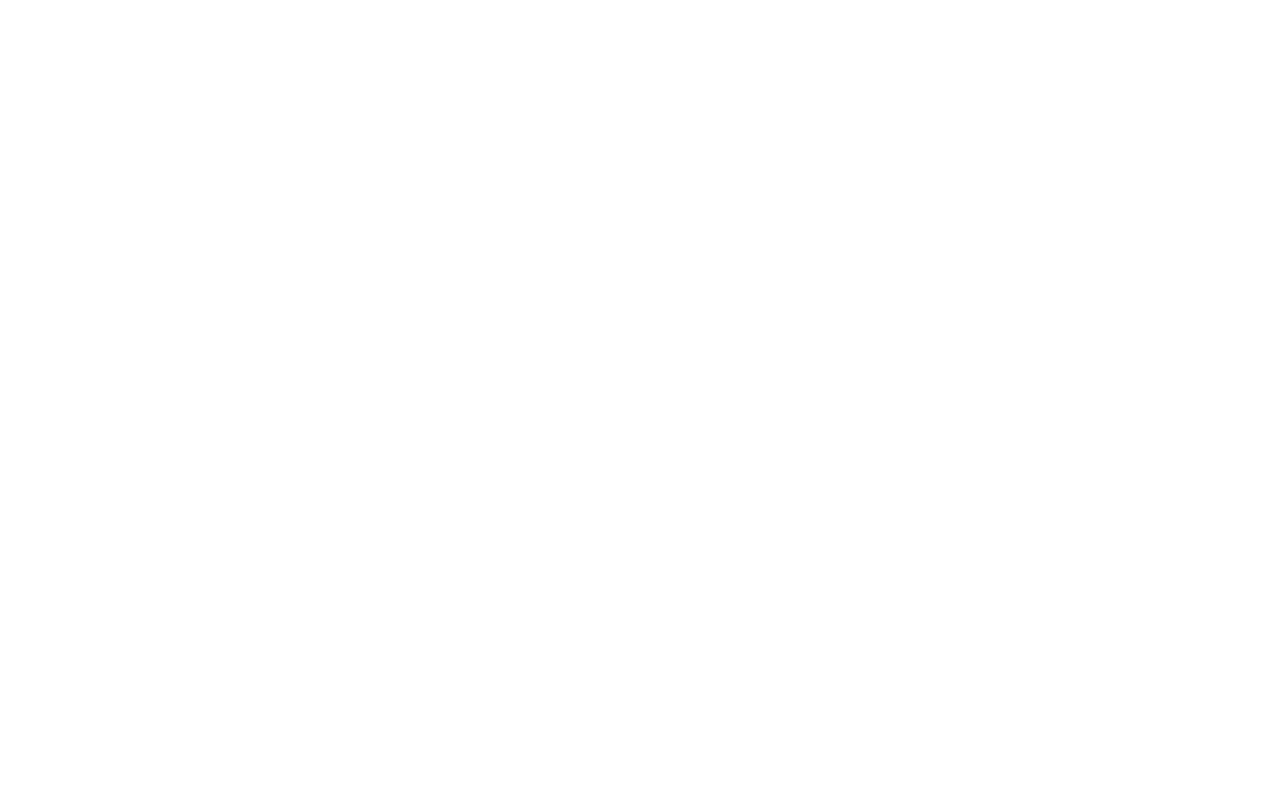
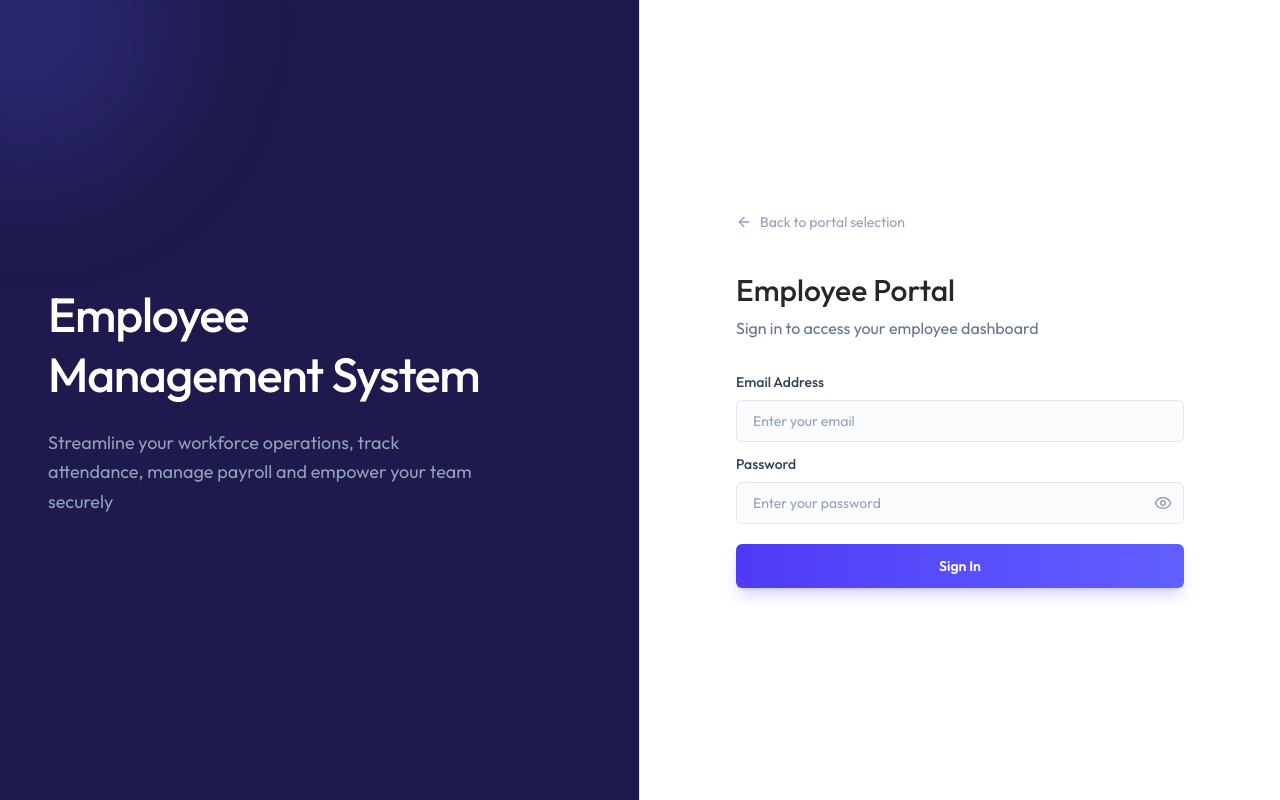
Before and after one commit to ZubairAbid101/EMS, a React (Vite) app in the folder client/: page /login/employee in a window 1280 px wide. Before the commit this address had no page. Built offline with nearby package versions, Linux system fonts and the light colour scheme.

Commit message:
create login landing and form for admin and employee

```diff
--- a/client/src/App.jsx
+++ b/client/src/App.jsx
@@ -9,6 +9,7 @@
 import Payslips from "./pages/Payslips";
 import Settings from "./pages/Settings";
 import PrintPayslip from "./pages/PrintPayslip";
+import LoginForm from "./components/LoginForm";
 
 const App = () => {
   return (
@@ -16,6 +17,27 @@
       <Toaster />
       <Routes>
         <Route path="/login" element={<LoginLanding />} />
+        <Route
+          path="/login/admin"
+          element={
+            <LoginForm
+              role="admin"
+              title="Admin Portal"
+              subtitle="Sign in to manage the organization"
+            />
+          }
+        />
+
+        <Route
+          path="/login/employee"
+          element={
+            <LoginForm
+              role="employee"
+              title="Employee Portal"
+              subtitle="Sign in to access your employee dashboard"
+            />
+          }
+        />
 
         <Route element={<Layout />}>
           <Route path="/dashboard" element={<Dashboard />} />
--- /dev/null
+++ b/client/src/components/LoginForm.jsx
@@ -0,0 +1,111 @@
+import { Link } from "react-router-dom";
+import { ArrowLeftIcon, EyeIcon, EyeOffIcon, Loader2Icon } from "lucide-react";
+import { useState } from "react";
+import LoginLeftSide from "./LoginLeftSide";
+
+const LoginForm = ({ role, title, subtitle }) => {
+  {
+    /* Define States */
+  }
+  const [email, setEmail] = useState("");
+  const [password, setPassword] = useState("");
+  const [showPassword, setShowPassword] = useState(false);
+  const [error, setError] = useState("");
+  const [loading, setLoading] = useState(false);
+
+  {
+    /* Form Submission Handler */
+  }
+  const handleSubmit = async (e) => {
+    e.preventDefault();
+  };
+  return (
+    <div className="min-h-screen flex flex-col md:flex-row">
+      <LoginLeftSide />
+
+      <div className="flex-1 flex items-center justify-center p-6 sm:p-12 bg-white">
+        <div className="w-full max-w-md animate-fade-in">
+          {/* Back to portal selection */}
+          <Link
+            to={"/login"}
+            className="inline-flex items-center gap-2 text-slate-400 hover:text-slate-700 text-sm mb-10 transition-colors"
+          >
+            <ArrowLeftIcon size={16} /> Back to portal selection
+          </Link>
+
+          <div className="mb-8">
+            <h1 className="text-2xl sm:text-3xl font-medium text-zinc-800">
+              {title}
+            </h1>
+            <p className="text-slate-500 text-sm sm:text-base mt-2">
+              {subtitle}
+            </p>
+          </div>
+
+          {error && (
+            <div className="mb-6 p-4 bg-rose-50 border border-rose-200 text-rose-700 text-sm rounded-xl flex items-start gap-3">
+              <div className="w-1.5 h-1.5 rounded-full bg-rose-500 mt-1.5 shrink-0"></div>
+              {error}
+            </div>
+          )}
+
+          <form className="space-y-5" onSubmit={handleSubmit}>
+            <div>
+              {/* Email */}
+              <label className="block text-sm font-medium text-slate-700 mb-2">
+                Email Address
+              </label>
+              <input
+                type="email"
+                value={email}
+                onChange={(e) => setEmail(e.target.value)}
+                placeholder="Enter your email"
+                required
+              />
+
+              <div className="mt-3"></div>
+
+              {/* Password */}
+              <label className="block text-sm font-medium text-slate-700 mb-2">
+                Password
+              </label>
+
+              <div className="relative">
+                <input
+                  type={showPassword ? "text" : "password"}
+                  value={password}
+                  onChange={(e) => setPassword(e.target.value)}
+                  placeholder="Enter your password"
+                  required
+                />
+
+                <button
+                  onClick={() => setShowPassword(!showPassword)}
+                  type="button"
+                  className="absolute right-3 top-1/2 -translate-y-1/2 text-slate-400 hover:text-slate-600 transition-colors"
+                >
+                  {showPassword ? (
+                    <EyeOffIcon size={18} />
+                  ) : (
+                    <EyeIcon size={18} />
+                  )}
+                </button>
+              </div>
+            </div>
+
+            <button
+              type="submit"
+              disabled={loading}
+              className="w-full py-3 bg-linear-to-r from-indigo-600 to-indigo-500 text-white rounded-md text-sm font-semibold hover:from-indigo-700 hover:to-indigo-600 disabled:opacity-50 transition-all duration-300 shadow-lg shadow-indigo-500/25 active:scale-[0.98] flex items-center justify-center"
+            >
+              {loading && <Loader2Icon className="animate-spin h-4 w-4 mr-2" />}
+              Sign In
+            </button>
+          </form>
+        </div>
+      </div>
+    </div>
+  );
+};
+
+export default LoginForm;
--- /dev/null
+++ b/client/src/components/LoginLeftSide.jsx
@@ -0,0 +1,22 @@
+const LoginLeftSide = () => {
+  return (
+    <div className="hidden md:flex w-1/2 bg-indigo-950 relative overflow-hidden border-r border-slate-200">
+      {/* Top Left Radial Background */}
+      <div className="absolute -top-30 -left-30 w-72 h-72 bg-indigo-500/20 rounded-full blur-3xl"></div>
+
+      {/* Content */}
+      <div className="relative z-10 flex flex-col items-start justify-center p-12 lg-p-20 w-full h-full">
+        <h1 className="text-4xl lg:text-5xl font-medium text-white mb-6 leading-tight tracking-tight">
+          Employee <br /> Management System
+        </h1>
+
+        <p className="text-slate-400 text-lg max-w-md leading-relaxed">
+          Streamline your workforce operations, track attendance, manage payroll
+          and empower your team securely
+        </p>
+      </div>
+    </div>
+  );
+};
+
+export default LoginLeftSide;
--- a/client/src/pages/LoginLanding.jsx
+++ b/client/src/pages/LoginLanding.jsx
@@ -1,7 +1,69 @@
+import { Link } from "react-router-dom";
+import { ArrowRightIcon, ShieldIcon, UserIcon } from "lucide-react";
+import LoginLeftSide from "../components/LoginLeftSide";
+
 const LoginLanding = () => {
+  const portalOptions = [
+    {
+      to: "/login/admin",
+      role: "admin",
+      title: "Admin Portal",
+      description: "Sign in to manage the organization",
+      icon: ShieldIcon,
+    },
+
+    {
+      to: "/login/employee",
+      role: "employee",
+      title: "Employee Portal",
+      description: "Sign in to access your employee dashboard",
+      icon: UserIcon,
+    },
+  ];
+
   return (
-    <div>LoginLanding</div>
-  )
-}
+    <div className="min-h-screen flex flex-col md:flex-row">
+      <LoginLeftSide />
 
-export default LoginLanding
+      <div className="w-full md:w-1/2 flex flex-col items-center justify-center p-6 sm:p-12 lg:p-16 relative overflow-y-auto min-h-screen">
+        <div className="w-full max-w-md animate-fade-in relative z-10">
+          {/* Header */}
+          <div className="mb-10 text-center md:text-left">
+            <h1 className="text-3xl font-bold text-center text-gray-800">
+              Welcome Back
+            </h1>
+            <p className="text-center text-gray-600 mt-2">
+              Select a portal to continue
+            </p>
+          </div>
+
+          {/* Portals List */}
+          <div className="space-y-4">
+            {portalOptions.map((option) => {
+              return (
+                <Link
+                  to={option.to}
+                  className="group block bg-slate-50 border border-slate-200 rounded-lg p-5 sm:p-6 transition-all duration-300 hover:border-indigo-400 hover:border-indigo-50"
+                >
+                  <div className="relative z-10 flex items-center justify-between gap-4 sm:gap-5">
+                    <h3 className="text-lg text-slate-800 group-hover:text-indigo-600 mb-1 transition-colors">
+                      {option.title}
+                    </h3>
+                    <ArrowRightIcon className="w-4 h-4 text-slate-400 group-hover:text-indigo-600 group-hover:translate-x-1 transition-all duration-300" />
+                  </div>
+                </Link>
+              );
+            })}
+          </div>
+
+          {/* Footer */}
+          <div className="mt-12 text-center md:text-left text-sm text-slate-400">
+            <p>{new Date().getFullYear()} EMS. All rights reserved.</p>
+          </div>
+        </div>
+      </div>
+    </div>
+  );
+};
+
+export default LoginLanding;
```
